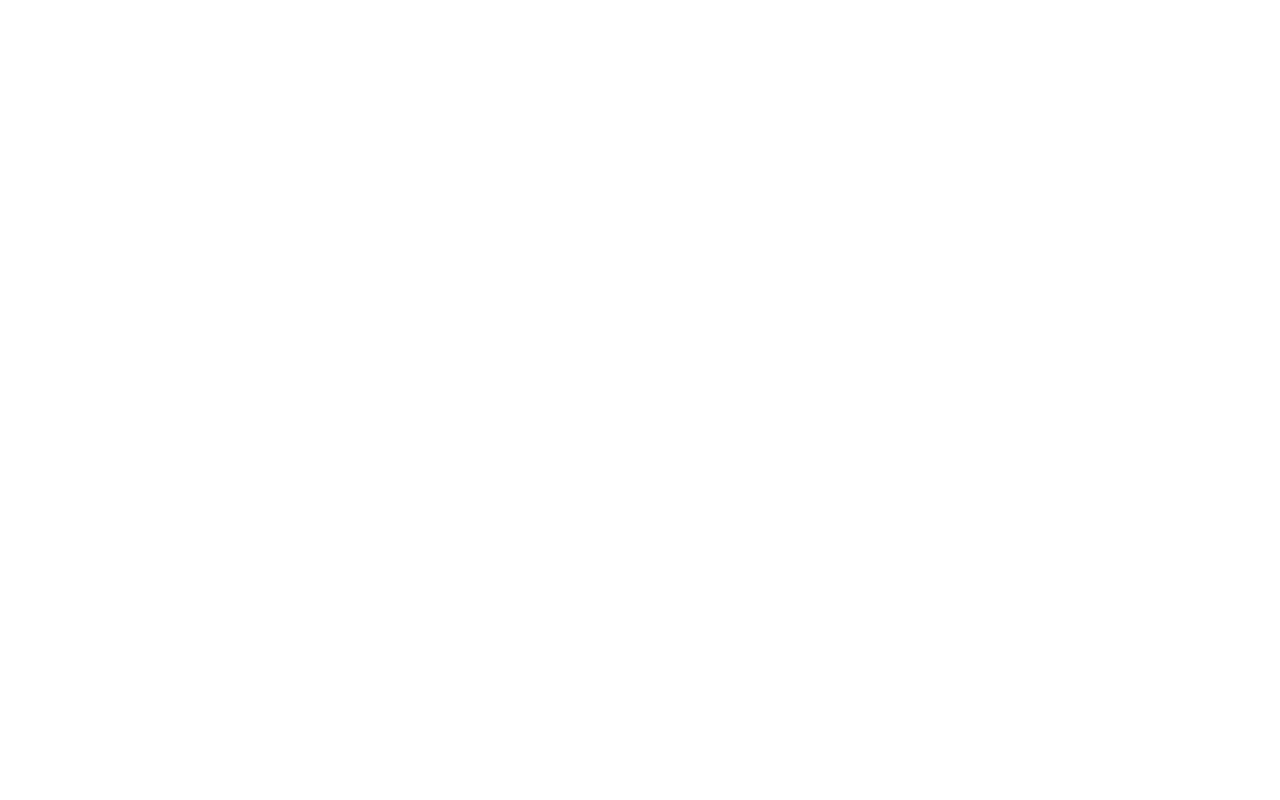
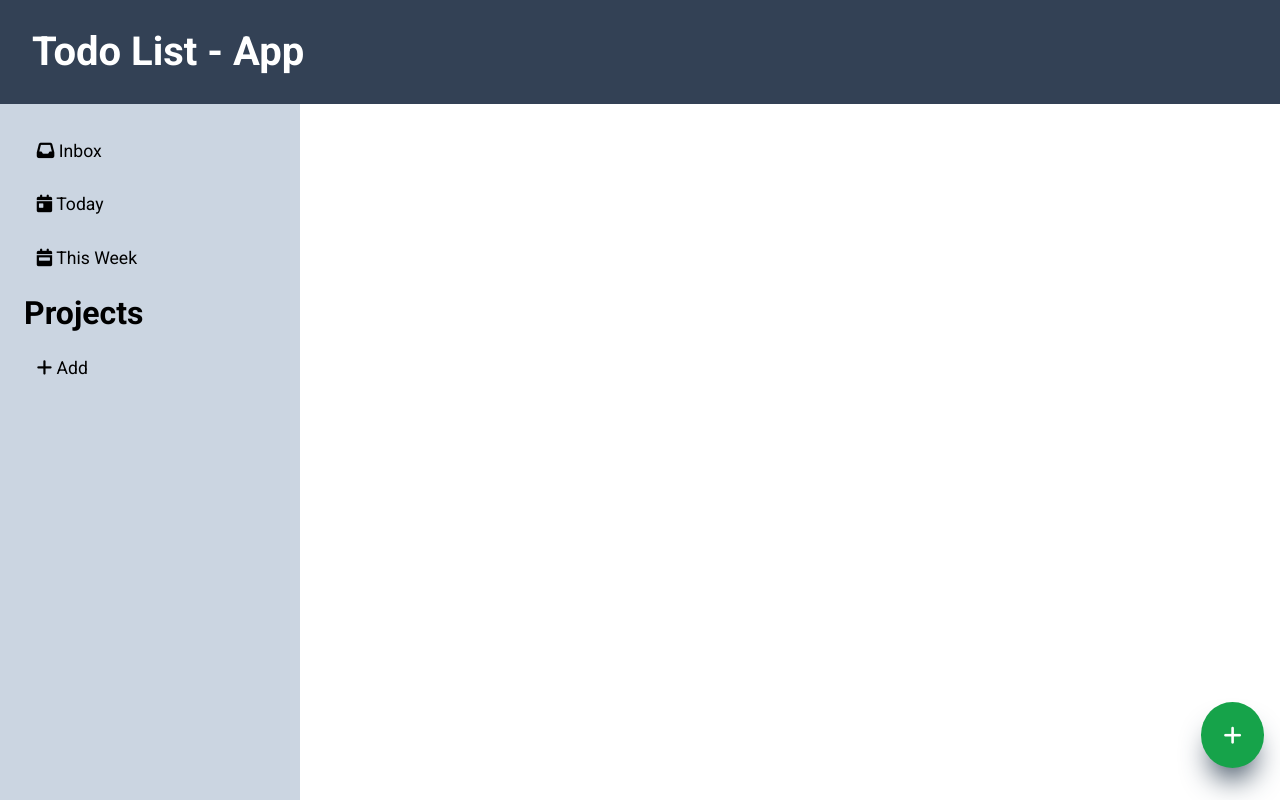
Before and after one commit to An-Neon10/Todo-List, a website built with webpack: page src/index.html in a window 1280 px wide. Built offline with nearby package versions, Linux system fonts and the light colour scheme.

Commit message:
Adding styles and html structure

```diff
--- /dev/null
+++ b/src/css/Header.css
@@ -0,0 +1,8 @@
+header {
+  background-color: #334155;
+  height: 104px;
+}
+
+header h1 {
+  color: white;
+}
--- /dev/null
+++ b/src/css/Main.css
@@ -0,0 +1,45 @@
+main {
+  position: relative;
+  display: flex;
+  height: calc(100vh - 104px);
+}
+
+main aside {
+  width: 300px;
+  height: 100%;
+  background-color: #cbd5e1;
+  padding: 1.5rem;
+}
+
+main section {
+  width: min(100%, 900px);
+}
+
+.Todo-options > .Button {
+  margin-bottom: 0.5rem;
+}
+
+.Todo-projects h3 {
+  margin: 1rem 0;
+}
+
+.Todo-addItem {
+  position: absolute;
+  bottom: 2rem;
+  right: 1rem;
+  background-color: #16a34a;
+  padding: 1.4rem;
+  border-radius: 50%;
+  cursor: pointer;
+  transition: 0.3s background-color ease-in-out;
+  box-shadow: rgb(38, 57, 77) 0px 20px 30px -10px;
+}
+
+.Todo-addItem:hover {
+  background-color: #07752f;
+}
+
+.Todo-addItem i {
+  font-size: 1.3rem;
+  color: white;
+}
--- /dev/null
+++ b/src/css/MediaQuery.css
@@ -0,0 +1,6 @@
+@media (width <= 768px) {
+  main aside {
+    width: 100%;
+    display: none;
+  }
+}
--- /dev/null
+++ b/src/css/reset.css
@@ -0,0 +1,47 @@
+/* http://meyerweb.com/eric/tools/css/reset/
+   v2.0 | 20110126
+   License: none (public domain)
+*/
+
+html, body, div, span, applet, object, iframe,
+h1, h2, h3, h4, h5, h6, p, blockquote, pre,
+a, abbr, acronym, address, big, cite, code,
+del, dfn, em, img, ins, kbd, q, s, samp,
+small, strike, strong, sub, sup, tt, var,
+b, u, i, center,
+dl, dt, dd, ol, ul, li,
+fieldset, form, label, legend,
+table, caption, tbody, tfoot, thead, tr, th, td,
+article, aside, canvas, details, embed,
+figure, figcaption, footer, header, hgroup,
+menu, nav, output, ruby, section, summary,
+time, mark, audio, video {
+	margin: 0;
+	padding: 0;
+	border: 0;
+	font-size: 100%;
+	vertical-align: baseline;
+}
+/* HTML5 display-role reset for older browsers */
+article, aside, details, figcaption, figure,
+footer, header, hgroup, menu, nav, section {
+	display: block;
+}
+body {
+	line-height: 1;
+}
+ol, ul {
+	list-style: none;
+}
+blockquote, q {
+	quotes: none;
+}
+blockquote:before, blockquote:after,
+q:before, q:after {
+	content: '';
+	content: none;
+}
+table {
+	border-collapse: collapse;
+	border-spacing: 0;
+}
--- a/src/css/styles.css
+++ b/src/css/styles.css
@@ -0,0 +1,48 @@
+:root {
+}
+
+* {
+  box-sizing: border-box;
+  font-family: "Roboto", sans-serif;
+  font-size: 10px;
+}
+
+h1 {
+  font-size: clamp(1.4rem, 2vw + 1rem, 2.5rem);
+}
+
+h2 {
+  font-size: clamp(1.2rem, 2vw + 1rem, 2.2rem);
+}
+
+h3 {
+  font-size: clamp(1rem, 2vw + 1rem, 2rem);
+}
+
+.Container {
+  width: 100%;
+  min-width: 320px;
+  padding: 2rem;
+}
+
+
+.Button {
+  border: none;
+  background: none;
+  font-size: 1.1rem;
+  display: block;
+  width: 100%;
+  cursor: pointer;
+  padding: 0.8rem;
+  border-radius: 0.8rem;
+  transition: 0.3s background ease-in;
+
+}
+
+.Button--option {
+  text-align: left;
+}
+
+.Button:hover {
+  background: #acb4bd;
+}
--- a/src/index.html
+++ b/src/index.html
@@ -4,6 +4,54 @@
     <meta charset="UTF-8" />
     <meta name="viewport" content="width=device-width, initial-scale=1.0" />
     <title>Todo List - App</title>
+    <link rel="preconnect" href="https://fonts.googleapis.com" />
+    <link rel="preconnect" href="https://fonts.gstatic.com" crossorigin />
+    <link
+      href="https://fonts.googleapis.com/css2?family=Roboto:ital,wght@0,100;0,300;0,400;0,500;0,700;0,900;1,100;1,300;1,400;1,500;1,700;1,900&display=swap"
+      rel="stylesheet"
+    />
+    <link
+      rel="stylesheet"
+      href="https://cdnjs.cloudflare.com/ajax/libs/font-awesome/6.5.1/css/all.min.css"
+      integrity="sha512-DTOQO9RWCH3ppGqcWaEA1BIZOC6xxalwEsw9c2QQeAIftl+Vegovlnee1c9QX4TctnWMn13TZye+giMm8e2LwA=="
+      crossorigin="anonymous"
+      referrerpolicy="no-referrer"
+    />
   </head>
-  <body></body>
+  <body>
+    <header class="Container"><h1>Todo List - App</h1></header>
+    <main>
+      <aside>
+        <div class="Todo-options">
+          <button class="Button Button--option">
+            <i class="fa-solid fa-inbox"></i>
+            Inbox
+          </button>
+          <button class="Button Button--option">
+            <i class="fa-solid fa-calendar-day"></i>
+            Today
+          </button>
+          <button class="Button Button--option">
+            <i class="fa-solid fa-calendar-week"></i>
+            This Week
+          </button>
+        </div>
+        <div class="Todo-projects">
+          <h3>Projects</h3>
+          <div class="Todo-options">
+            <button class="Button Button--option">
+              <i class="fa-solid fa-plus"></i>
+              Add
+            </button>
+          </div>
+        </div>
+      </aside>
+      <section></section>
+
+      <div class="Todo-addItem">
+        <i class="fa-solid fa-plus"></i>
+      </div>
+    </main>
+    <footer></footer>
+  </body>
 </html>
--- a/src/index.js
+++ b/src/index.js
@@ -1 +1,5 @@
+import "./css/reset.css";
 import "./css/styles.css";
+import "./css/Header.css";
+import "./css/Main.css";
+import "./css/MediaQuery.css";
```
